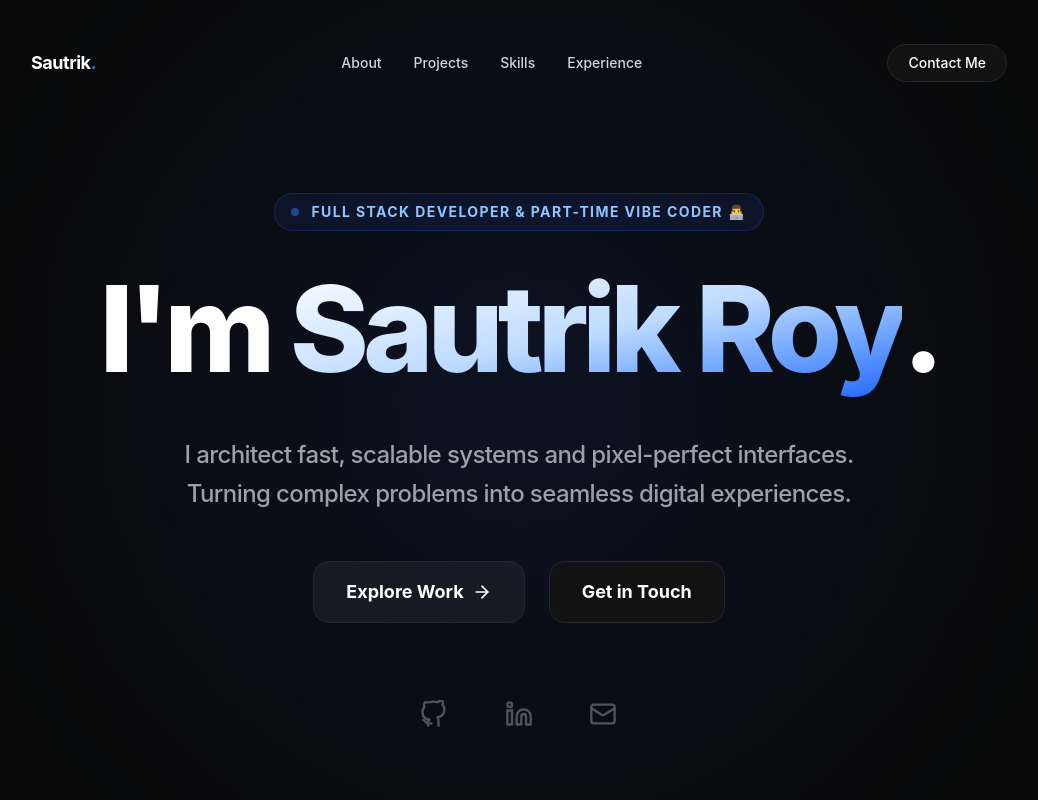
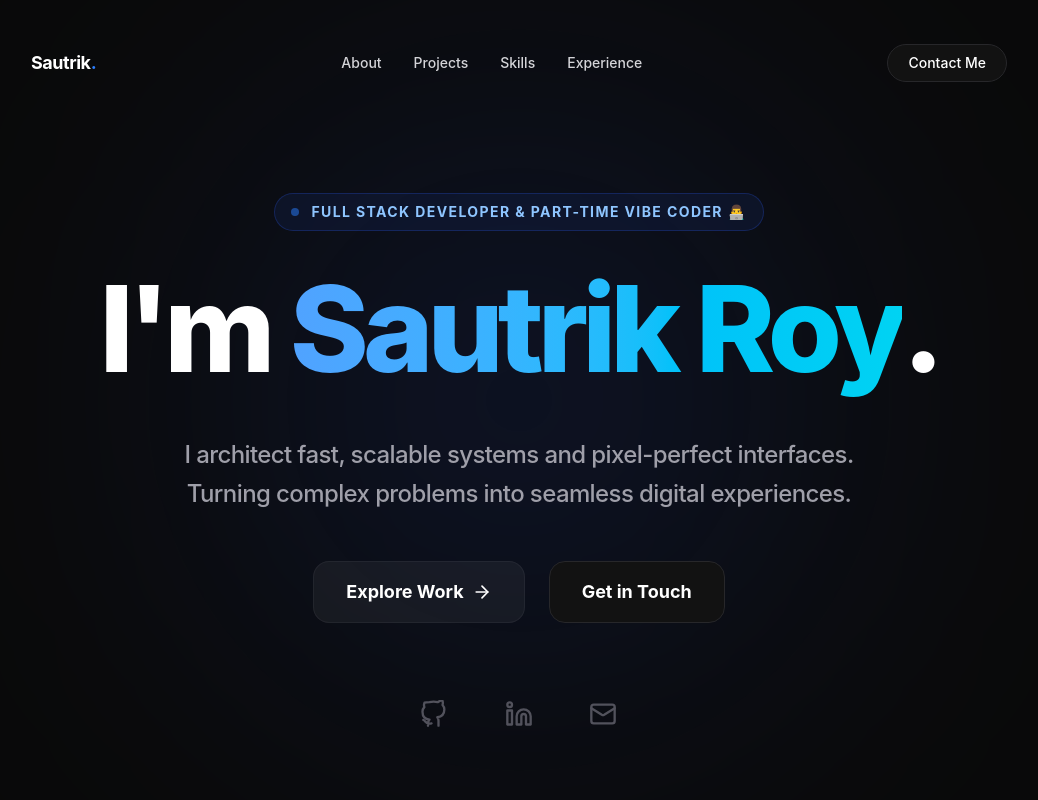
Before and after one commit to sautrikroy17/Personal-Portolio, a React (Vite) app: page / in a window 1280 px wide. Shown: the top 800 px of the page, without its empty margins (121-1159 px from the left). Built offline with nearby package versions, Linux system fonts and the light colour scheme.

Commit message:
switch hero name aesthetic to high-vibrance catchy cyan

```diff
--- a/src/components/sections/Hero.jsx
+++ b/src/components/sections/Hero.jsx
@@ -60,7 +60,7 @@
           transition={{ duration: 1.2, delay: 0.2, ease: [0.16, 1, 0.3, 1] }}
           className="text-5xl sm:text-7xl md:text-8xl lg:text-[7.5rem] font-extrabold tracking-tighter text-white mb-6 leading-tight md:leading-[1.1] pb-2"
         >
-          I'm <span className="inline-block text-transparent bg-clip-text bg-gradient-to-br from-white via-blue-200 to-blue-600 text-glow pb-2">Sautrik Roy</span>.
+          I'm <span className="inline-block text-transparent bg-clip-text bg-gradient-to-r from-blue-400 to-cyan-400 text-glow pb-2">Sautrik Roy</span>.
         </motion.h1>
 
         <motion.p
--- a/src/index.css
+++ b/src/index.css
@@ -39,7 +39,7 @@
 /* Custom Gradients / Glows */
 @layer utilities {
   .text-glow {
-    text-shadow: 0 0 30px theme('colors.blue.500/20');
+    text-shadow: 0 0 40px theme('colors.cyan.400/30');
   }
   .bg-radial-gradient {
     background: radial-gradient(circle at 50% -20%, theme('colors.blue.900/40'), transparent 65%);
```
